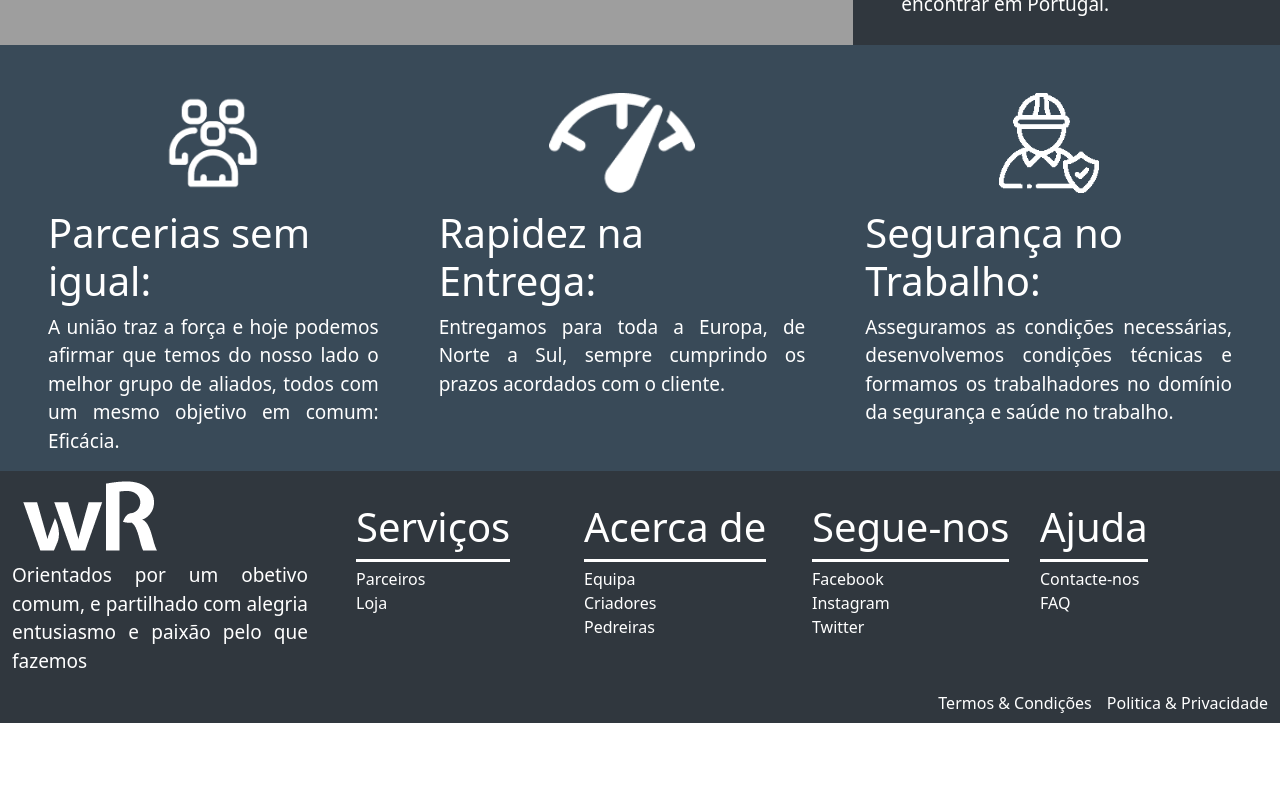
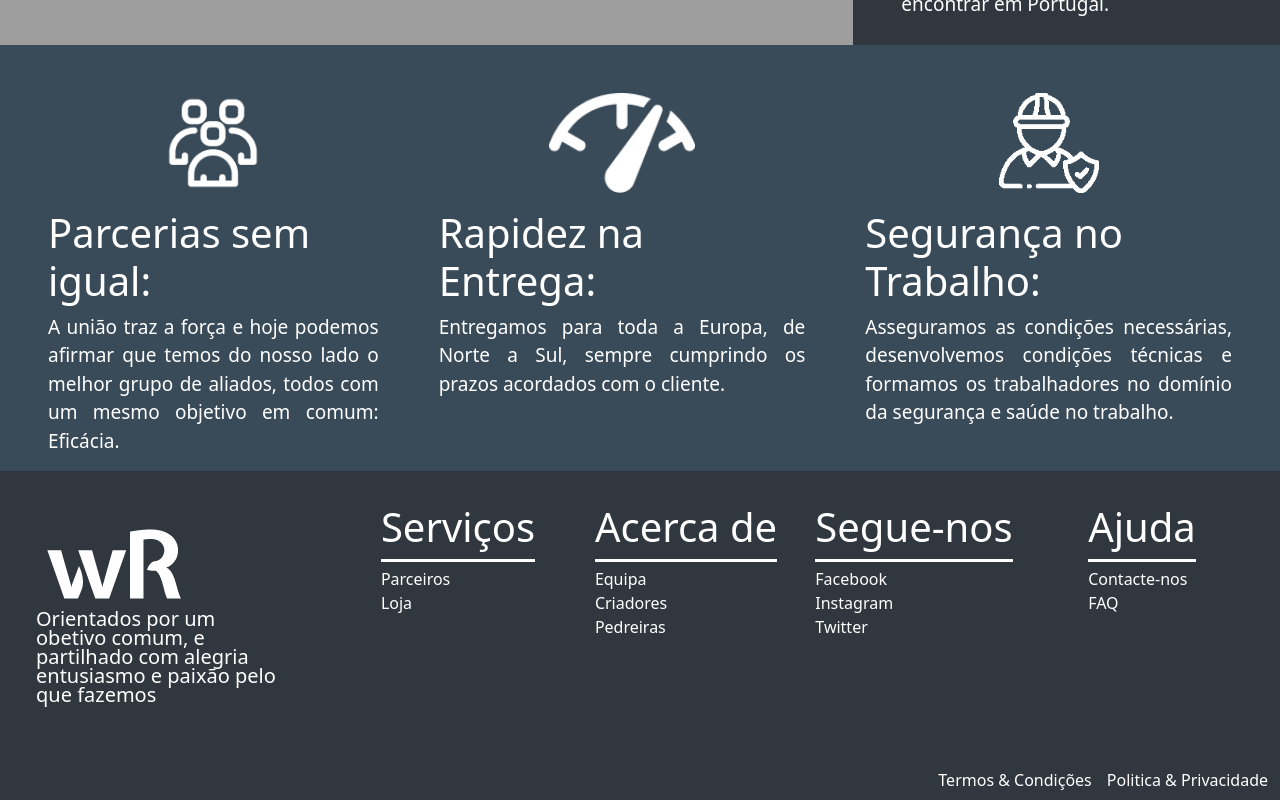
Before and after one commit to UPSxACE/quarrymanager-reactfrontend, a React (Create React App) app: page /home in a window 1280 px wide. Shown: the part 1520-2320 px from the top of the page. Before the commit the page ends 2243 px from the top, so only its background shows below. Built offline with nearby package versions, Linux system fonts and the light colour scheme; grey boxes are pictures that could not be loaded.

Commit message:
feature/footer.js close #1 close #5
done!!!

```diff
--- a/src/website/components/footer.js
+++ b/src/website/components/footer.js
@@ -11,20 +11,20 @@ function Footer() {
   return (
     <FooterBase>
       <Container fluid>
-        <Row>
+        <Row className="pt-5 pb-5">
           <Col xs={3}>
-            <div>
+            <div className="ps-4 pe-4">
               <WRLogo src={wRLogo} />
-              <Paragraph>
+              <LogoText>
                 Orientados por um obetivo comum, e partilhado com alegria
                 entusiasmo e paixão pelo que fazemos
-              </Paragraph>
+              </LogoText>
             </div>
           </Col>
           <Col xs={9}>
             <Container fluid>
-              <Row className="pt-5">
-                <Col xs={3}>
+              <Row>
+                <Col xs={3} className="d-flex justify-content-center">
                   <TightList>
                     <ListHeader>
                       <ListHeaderTitle>Serviços</ListHeaderTitle>
@@ -40,7 +40,7 @@ function Footer() {
                     </ListHeader>
                   </TightList>
                 </Col>
-                <Col xs={3}>
+                <Col xs={3} className="d-flex justify-content-center">
                   <TightList>
                     <ListHeader>
                       <ListHeaderTitle>Acerca de</ListHeaderTitle>
@@ -59,7 +59,7 @@ function Footer() {
                     </ListHeader>
                   </TightList>
                 </Col>
-                <Col xs={3}>
+                <Col xs={3} className="d-flex justify-content-center">
                   <TightList>
                     <ListHeader>
                       <ListHeaderTitle>Segue-nos</ListHeaderTitle>
@@ -78,7 +78,7 @@ function Footer() {
                     </ListHeader>
                   </TightList>
                 </Col>
-                <Col xs={3}>
+                <Col xs={3} className="d-flex justify-content-center">
                   <TightList>
                     <ListHeader>
                       <ListHeaderTitle>Ajuda</ListHeaderTitle>
@@ -177,3 +177,9 @@ const FooterListClickable = styled.a`
 const FooterListItem = styled.li`
   color: white;
 `;
+
+const LogoText = styled.p`
+  color: white;
+  font-size: 20px;
+  line-height: 19px !important;
+`;
```
